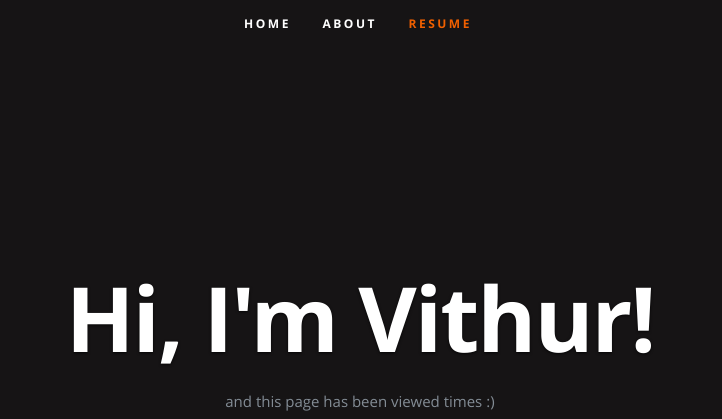
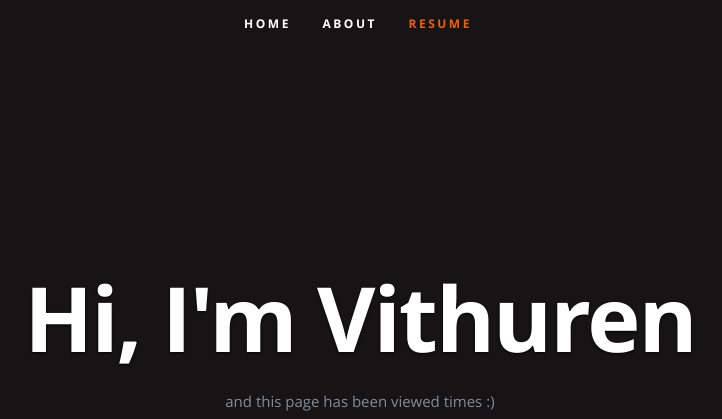
Before and after one commit to vithuren27/azure-resume, a plain HTML site: page frontend/index.html in a window 1280 px wide. Shown: the top 419 px of the page, without its empty margins (282-1004 px from the left). Drawn offline with nearby package versions, Linux system fonts and the light colour scheme; no server answers.

Commit message:
Updates to html

```diff
--- a/frontend/index.html
+++ b/frontend/index.html
@@ -54,7 +54,7 @@
 
       <div class="row banner">
          <div class="banner-text">
-            <h1 class="responsive-headline">Hi, I'm Vithur!</h1>
+            <h1 class="responsive-headline">Hi, I'm Vithuren</h1>
 
             <p>and this page has been viewed <a id="counter"></a> times :) </p>
             <ul class="social">
```
